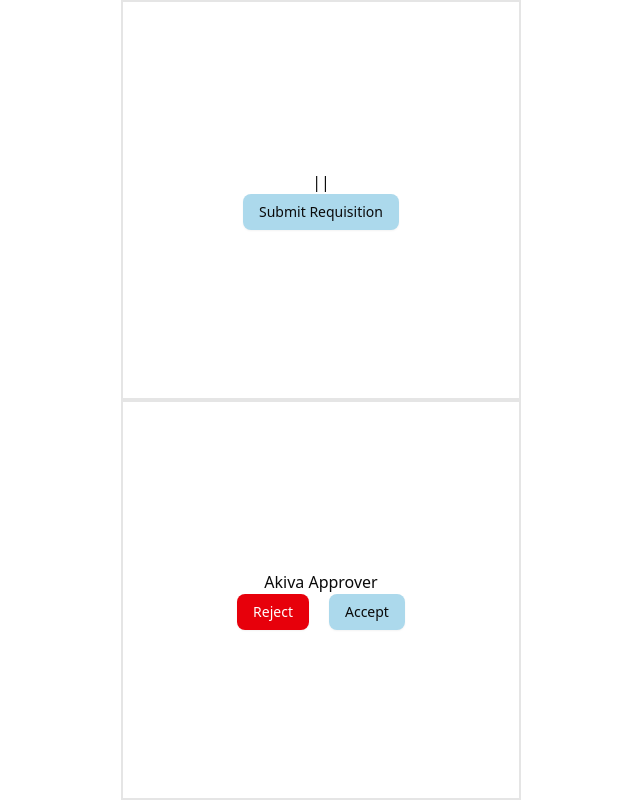
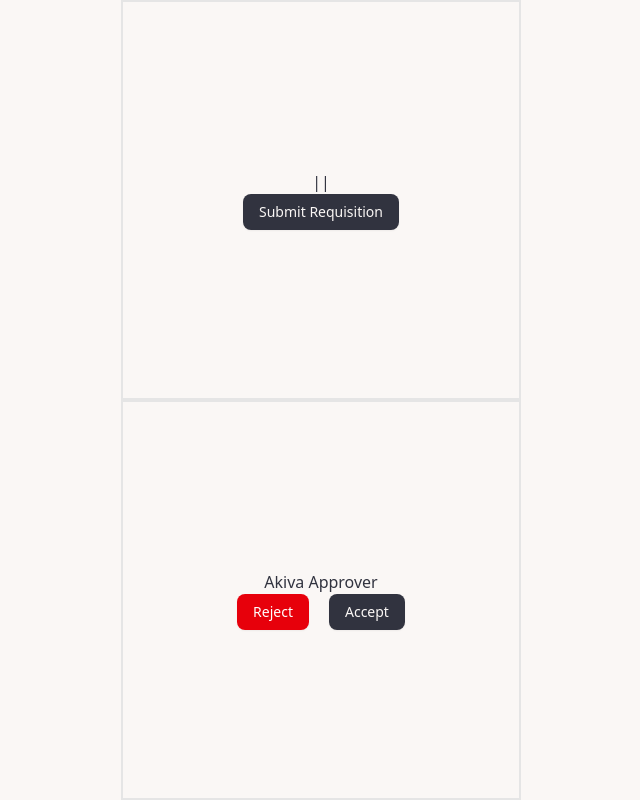
Before and after one commit to CJ-Uy/Cascade, a Next.js app: page /sample in a window 1280 px wide. Shown: the whole page, without its empty margins (319-959 px from the left). Built offline with nearby package versions, Linux system fonts and the light colour scheme; no server answers; the database is empty.

Commit message:
added color palette

```diff
--- a/src/app/globals.css
+++ b/src/app/globals.css
@@ -43,73 +43,77 @@
 
 :root {
 	--radius: 0.625rem;
-	--background: oklch(1 0 0);
-	--foreground: oklch(0.145 0 0);
-	--card: oklch(1 0 0);
-	--card-foreground: oklch(0.145 0 0);
-	--popover: oklch(1 0 0);
-	--popover-foreground: oklch(0.145 0 0);
+	/* Your new palette for light mode */
+	--background: #faf7f5; /* Your --background */
+	--foreground: #31333f; /* Your --text */
+	--primary: #31333f;    /* Your --primary (dark blue) */
+	--secondary: #faf7f5;  /* Your --secondary (same as background) */
+	--accent: #8ad13d;     /* Your --accent (green) */
 
-	--primary: #acd9ec;
-	--primary-foreground: oklch(0.145 0 0);
-
-	--secondary: oklch(0.97 0 0);
-	--secondary-foreground: oklch(0.205 0 0);
-	--muted: oklch(0.97 0 0);
-	--muted-foreground: oklch(0.556 0 0);
-	--accent: oklch(0.97 0 0);
-	--accent-foreground: oklch(0.205 0 0);
-	--destructive: oklch(0.577 0.245 27.325);
-	--border: oklch(0.922 0 0);
-	--input: oklch(0.922 0 0);
-	--ring: oklch(0.708 0 0);
+	/* Derived and other variables */
+	--card: var(--background); /* Or oklch(1 0 0) for pure white if preferred */
+	--card-foreground: var(--foreground);
+	--popover: var(--background);
+	--popover-foreground: var(--foreground);
+	--primary-foreground: #faf7f5; /* Contrasting color for primary */
+	--secondary-foreground: #31333f; /* Contrasting color for secondary */
+	--muted: oklch(0.97 0 0); /* Existing light gray, good for muted elements */
+	--muted-foreground: oklch(0.556 0 0); /* Existing mid gray for text on muted */
+	--accent-foreground: #31333f; /* Dark text on green accent */
+	--destructive: oklch(0.577 0.245 27.325); /* Existing red */
+	--border: oklch(0.922 0 0); /* Existing light gray border (e.g., #ebebeb) */
+	--input: oklch(0.922 0 0); /* Existing light gray input border */
+	--ring: var(--accent); /* Green accent for focus rings */
 	--chart-1: oklch(0.646 0.222 41.116);
 	--chart-2: oklch(0.6 0.118 184.704);
 	--chart-3: oklch(0.398 0.07 227.392);
 	--chart-4: oklch(0.828 0.189 84.429);
 	--chart-5: oklch(0.769 0.188 70.08);
-	--sidebar: oklch(0.985 0 0);
-	--sidebar-foreground: oklch(0.145 0 0);
-	--sidebar-primary: oklch(0.205 0 0);
-	--sidebar-primary-foreground: oklch(0.985 0 0);
-	--sidebar-accent: oklch(0.97 0 0);
-	--sidebar-accent-foreground: oklch(0.205 0 0);
-	--sidebar-border: oklch(0.922 0 0);
-	--sidebar-ring: oklch(0.708 0 0);
+	--sidebar: var(--background);
+	--sidebar-foreground: var(--foreground);
+	--sidebar-primary: var(--primary);
+	--sidebar-primary-foreground: var(--primary-foreground);
+	--sidebar-accent: var(--accent);
+	--sidebar-accent-foreground: var(--accent-foreground);
+	--sidebar-border: var(--border);
+	--sidebar-ring: var(--ring);
 }
 
 .dark {
-	--background: oklch(0.145 0 0);
-	--foreground: oklch(0.985 0 0);
-	--card: oklch(0.205 0 0);
-	--card-foreground: oklch(0.985 0 0);
-	--popover: oklch(0.205 0 0);
-	--popover-foreground: oklch(0.985 0 0);
-	--primary: oklch(0.922 0 0);
-	--primary-foreground: oklch(0.205 0 0);
-	--secondary: oklch(0.269 0 0);
-	--secondary-foreground: oklch(0.985 0 0);
-	--muted: oklch(0.269 0 0);
-	--muted-foreground: oklch(0.708 0 0);
-	--accent: oklch(0.269 0 0);
-	--accent-foreground: oklch(0.985 0 0);
-	--destructive: oklch(0.704 0.191 22.216);
-	--border: oklch(1 0 0 / 10%);
-	--input: oklch(1 0 0 / 15%);
-	--ring: oklch(0.556 0 0);
+	/* Your new palette for dark mode */
+	--background: #0a0705; /* Your dark --background */
+	--foreground: #c0c2ce; /* Your dark --text */
+	--primary: #c0c2ce;    /* Your dark --primary (light color for elements/text) */
+	--secondary: #0a0705;  /* Your dark --secondary (same as background) */
+	--accent: #7ac22e;     /* Your dark --accent (darker green) */
+
+	/* Derived and other variables */
+	--card: oklch(0.12 0 0); /* Slightly lighter than background (e.g. #1f1f1f) */
+	--card-foreground: var(--foreground);
+	--popover: oklch(0.12 0 0); /* Same as card */
+	--popover-foreground: var(--foreground);
+	--primary-foreground: #0a0705; /* Contrasting color for primary (dark bg) */
+	--secondary-foreground: #c0c2ce; /* Contrasting color for secondary (light text) */
+	--muted: oklch(0.269 0 0); /* Existing dark gray, good for muted elements */
+	--muted-foreground: oklch(0.708 0 0); /* Existing lighter gray for text on dark muted */
+	--accent-foreground: #c0c2ce; /* Light text on dark green accent */
+	--destructive: oklch(0.704 0.191 22.216); /* Existing dark red */
+	--border: oklch(1 0 0 / 15%); /* White with 15% alpha, good for dark borders */
+	--input: oklch(1 0 0 / 15%); /* White with 15% alpha for input borders */
+	--ring: var(--accent); /* Dark green accent for focus rings */
 	--chart-1: oklch(0.488 0.243 264.376);
 	--chart-2: oklch(0.696 0.17 162.48);
 	--chart-3: oklch(0.769 0.188 70.08);
 	--chart-4: oklch(0.627 0.265 303.9);
 	--chart-5: oklch(0.645 0.246 16.439);
-	--sidebar: oklch(0.205 0 0);
-	--sidebar-foreground: oklch(0.985 0 0);
-	--sidebar-primary: oklch(0.488 0.243 264.376);
-	--sidebar-primary-foreground: oklch(0.985 0 0);
-	--sidebar-accent: oklch(0.269 0 0);
-	--sidebar-accent-foreground: oklch(0.985 0 0);
-	--sidebar-border: oklch(1 0 0 / 10%);
-	--sidebar-ring: oklch(0.556 0 0);
+	--sidebar: oklch(0.10 0 0); /* Darker than card, lighter than main bg (e.g. #1a1a1a) */
+	--sidebar-foreground: var(--foreground);
+	--sidebar-primary: var(--primary);
+	--sidebar-primary-foreground: var(--primary-foreground);
+	--sidebar-accent: var(--accent);
+	--sidebar-accent-foreground: var(--accent-foreground);
+	--sidebar-border: var(--border);
+	--sidebar-ring: var(--ring);
 }
 
 @layer base {
```
